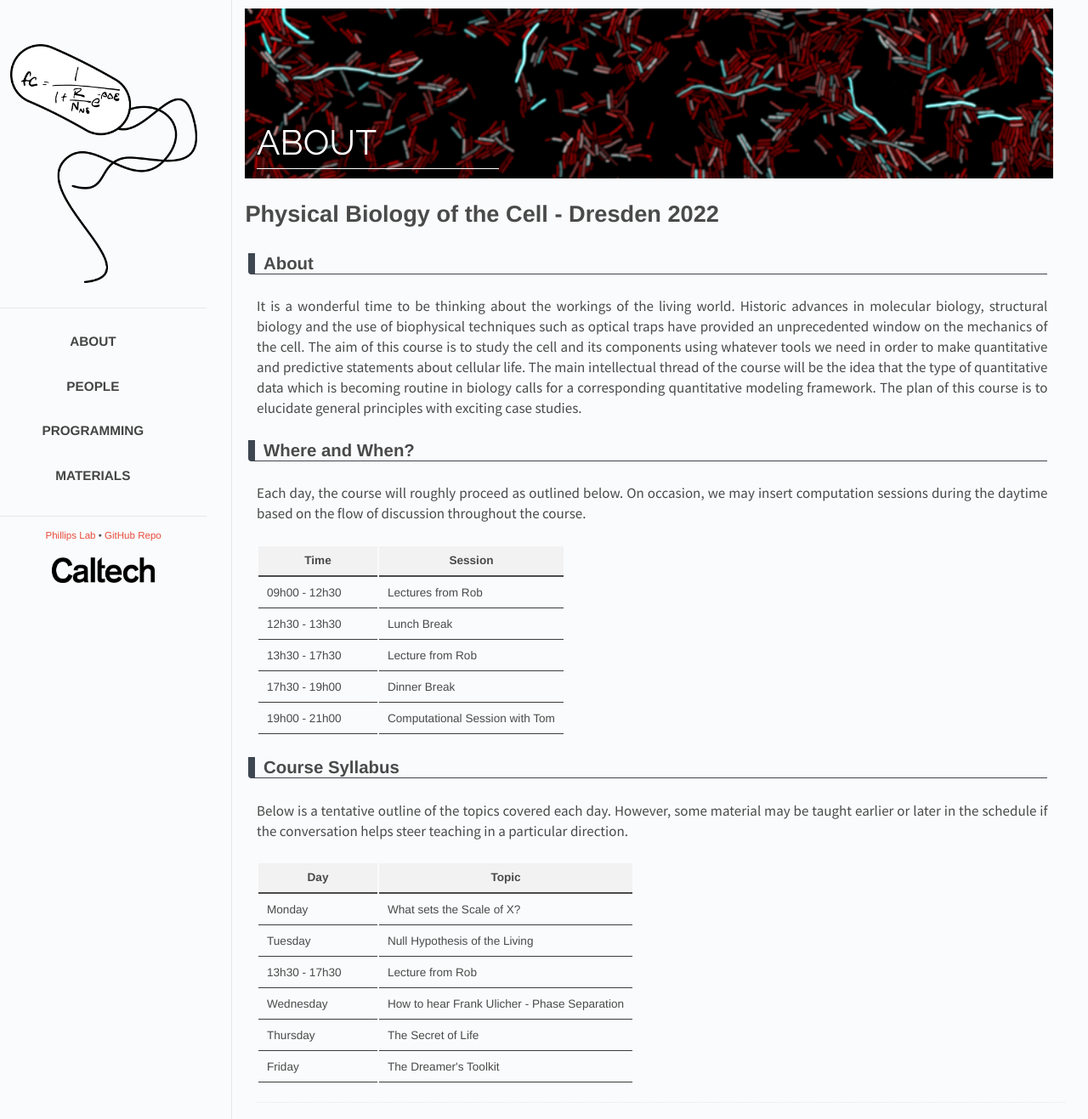
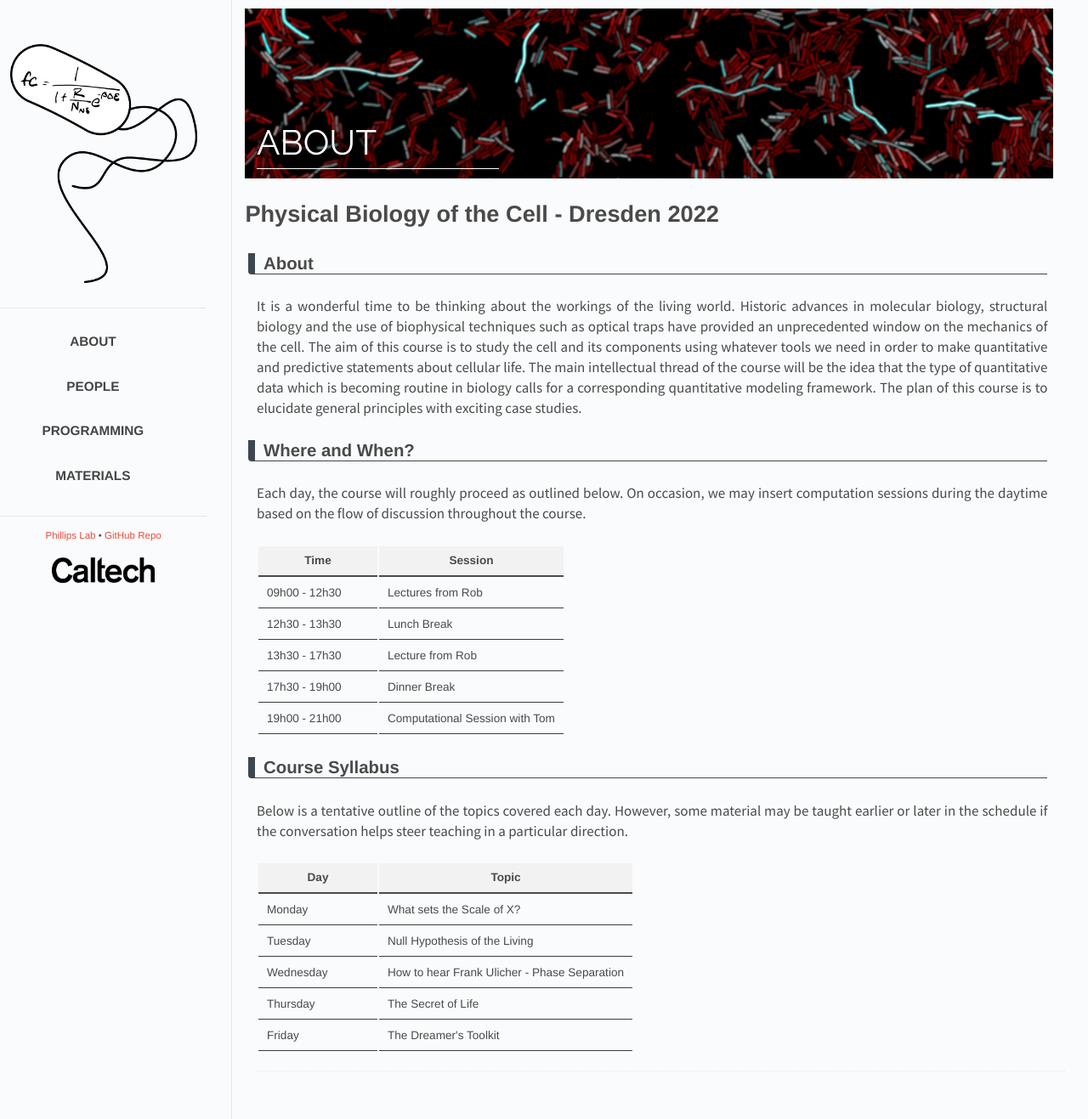
Before and after one commit to RPGroup-PBoC/pboc22_dresden, a Jekyll site: the page built from _posts/2022-01-31-about.md, in a window 1280 px wide. Shown: the whole page at 85% size. Built offline with Jekyll 4.4.1, drawn with Linux system fonts in a browser that asks for light colours.

Commit message:
fixed about page

```diff
--- a/_posts/2022-01-31-about.md
+++ b/_posts/2022-01-31-about.md
@@ -61,10 +61,7 @@ Below is a tentative outline of the topics covered each day. However, some mater
     <td>Tuesday</td>
     <td>Null Hypothesis of the Living</td>
 </tr>
-<tr>
-    <td>13h30 - 17h30</td>
-    <td>Lecture from Rob</td>
-</tr>
+
 <tr>
     <td>Wednesday</td>
     <td>How to hear Frank Ulicher - Phase Separation</td>
```
